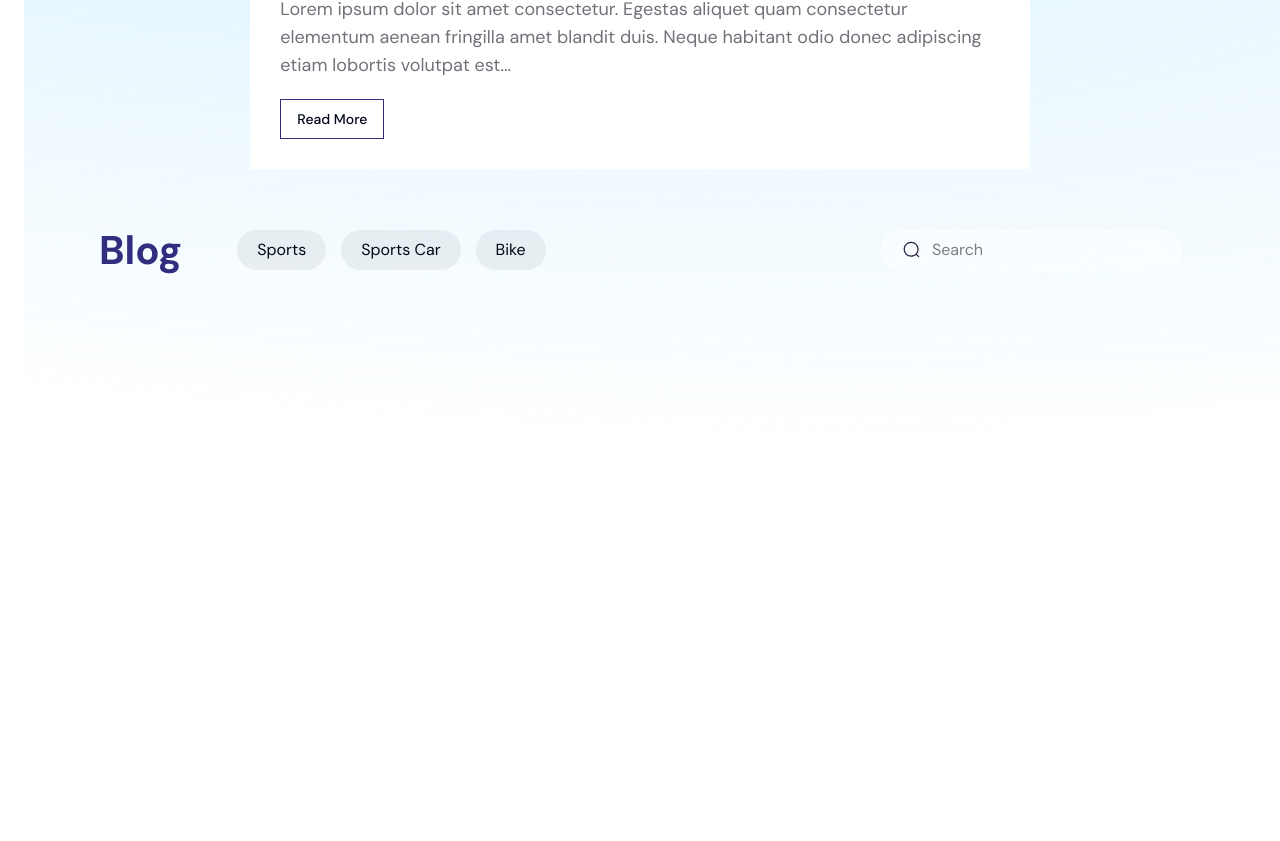
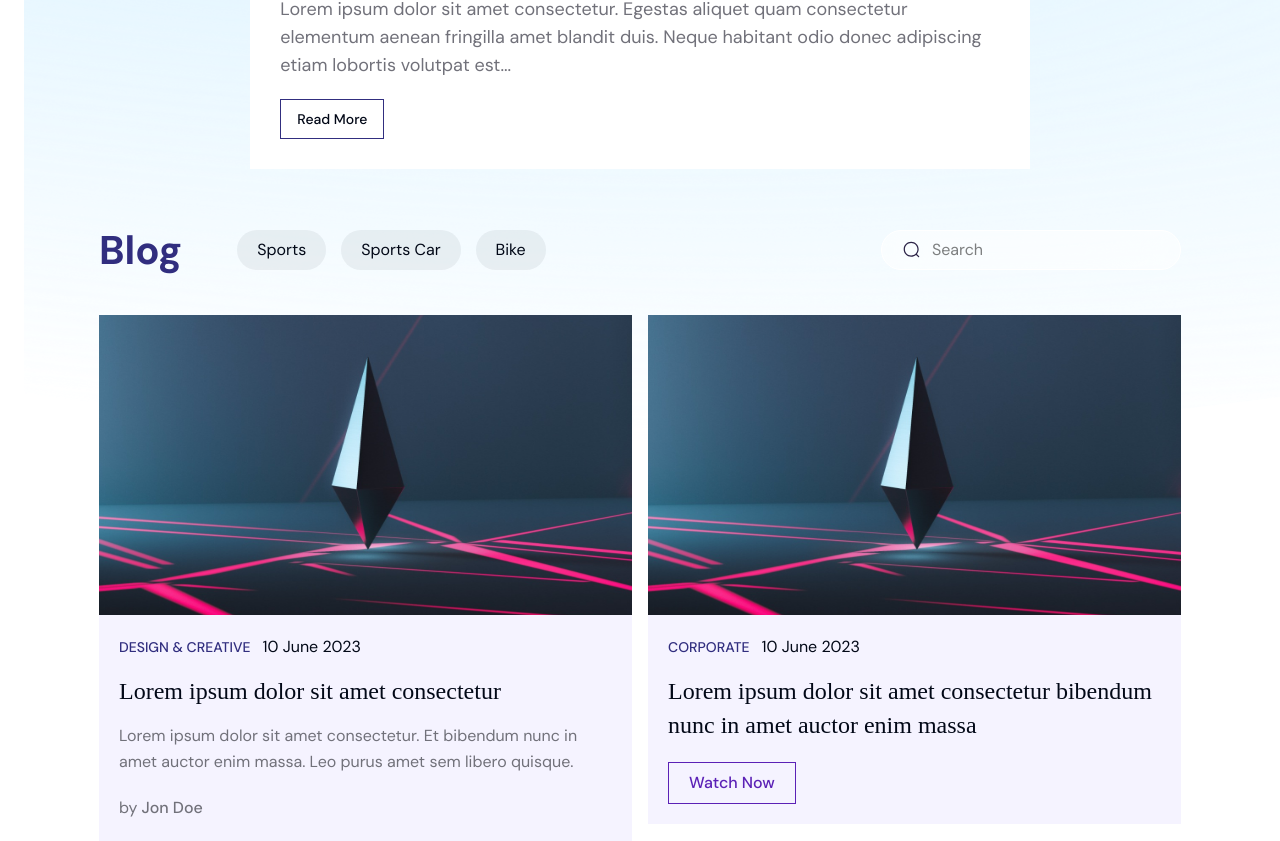
Before and after one commit to NafeesIS/blog-site, a Next.js app: page / in a window 1280 px wide. Shown: the part 595-1436 px from the top of the page. Before the commit the page ends 1042 px from the top, so only its background shows below. Built offline with nearby package versions, Linux system fonts and the light colour scheme.

Commit message:
show blog data

```diff
--- a/src/blog/Blog.jsx
+++ b/src/blog/Blog.jsx
@@ -1,10 +1,12 @@
 import Container from "@/components/ui/Container";
+import imgOne from "@/images/blog/Rectangle-5.png";
 import search from "@/images/logo/search.svg";
 import Image from "next/image";
 
 const Blog = () => {
     return (
-        <Container className="pt-[84px] pb-10 flex items-center justify-between mx-[75px]">
+        <Container className="mx-[75px]">
+            <div className="flex items-center justify-between pt-[84px] pb-10">
                 <div className="flex items-center gap-[15px]">
                     <div className="text-indigo text-[40px] font-bold leading-[50px] pr-10">Blog</div>
                     <div className="h-10 px-5 py-[7px] bg-gray-500 bg-opacity-10 rounded-[40px] justify-start items-start gap-2.5 inline-flex">
@@ -19,7 +21,47 @@ const Blog = () => {
                 </div>
                 <div className="w-[300px] h-10 px-5 py-[7px] bg-white bg-opacity-50 rounded-[40px] border border-white backdrop-blur-2xl justify-start items-center gap-2.5 inline-flex">
                     <Image src={search} className="w-5 h-5 relative" alt="search" />
-                <div className="text-black text-opacity-50 text-base font-normal font-['DM Sans'] leading-relaxed">Search</div>
+                    <div className="text-black text-opacity-50 text-base font-normal leading-relaxed">Search</div>
+                </div>
+            </div>
+
+            <div className="grid grid-cols-12 grid-rows-1 gap-4">
+                <div className="col-span-6">
+                    <Image className="w-[630px] h-[300px]" src={imgOne} alt="blog-1" />
+                    <div className="p-5 bg-violet-50 flex-col justify-start items-start gap-5 inline-flex">
+                        <div className="self-stretch flex-col justify-start items-start gap-[15px] flex">
+                            <div className="space-x-3">
+                                <span className="text-indigo text-sm font-medium uppercase leading-normal">Design & Creative</span>
+                                <span>10 June 2023</span>
+                            </div>
+                            <div className="self-stretch text-indigo-950 text-2xl font-medium font-['Lora'] leading-[34px]">Lorem ipsum dolor sit amet consectetur</div>
+                            <div className="self-stretch text-zinc-500 text-base font-normal leading-relaxed">
+                                Lorem ipsum dolor sit amet consectetur. Et bibendum nunc in amet auctor enim massa. Leo purus amet sem libero quisque.
+                            </div>
+                        </div>
+                        <div className="self-stretch">
+                            <span className="text-zinc-500 text-base font-normal leading-relaxed">by </span>
+                            <span className="text-zinc-500 text-base font-medium leading-relaxed">Jon Doe</span>
+                        </div>
+                    </div>
+                </div>
+                <div className="col-span-6 col-start-7">
+                    <Image className="w-[630px] h-[300px]" src={imgOne} alt="blog-1" />
+                    <div className="p-5 bg-violet-50 flex-col justify-start items-start gap-5 inline-flex">
+                        <div className="self-stretch  flex-col justify-start items-start gap-[15px] flex">
+                            <div className="space-x-3">
+                                <span className="text-indigo text-sm font-medium uppercase leading-normal">Corporate</span>
+                                <span>10 June 2023</span>
+                            </div>
+                            <div className="self-stretch text-indigo-950 text-2xl font-medium font-['Lora'] leading-[34px]">
+                                Lorem ipsum dolor sit amet consectetur bibendum nunc in amet auctor enim massa
+                            </div>
+                        </div>
+                        <div className="px-5 py-[7px] border border-violet-800 justify-start items-start gap-2.5 inline-flex">
+                            <div className="text-violet-800 text-base font-medium leading-relaxed">Watch Now</div>
+                        </div>
+                    </div>
+                </div>
             </div>
         </Container>
     );
```
Also changed, not shown: src/images/blog/Rectangle-5.png (added). Lines whose indentation alone changed are shown as unchanged.
